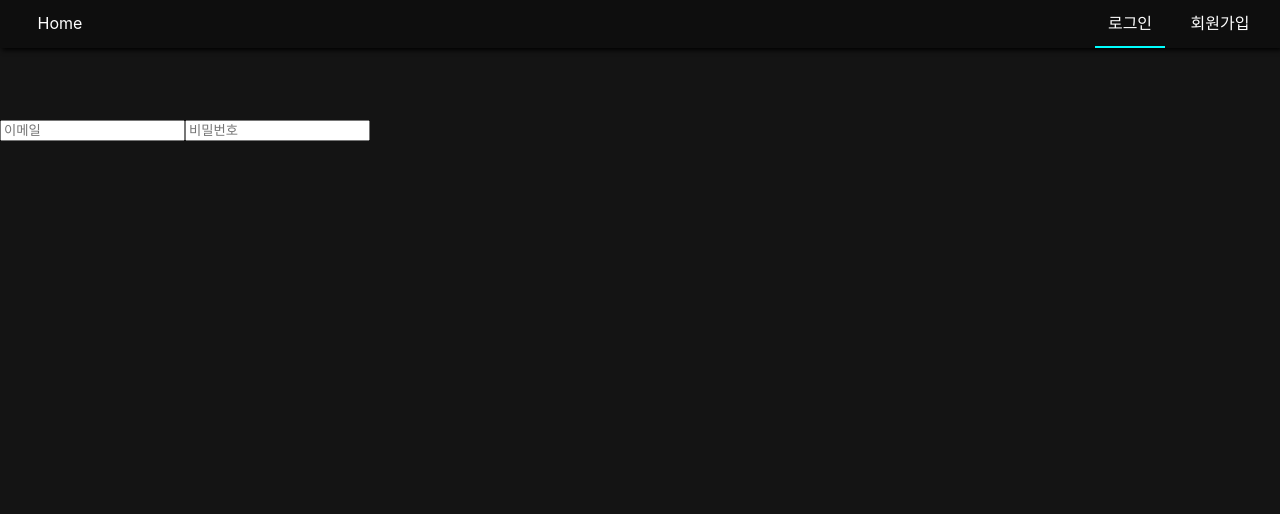
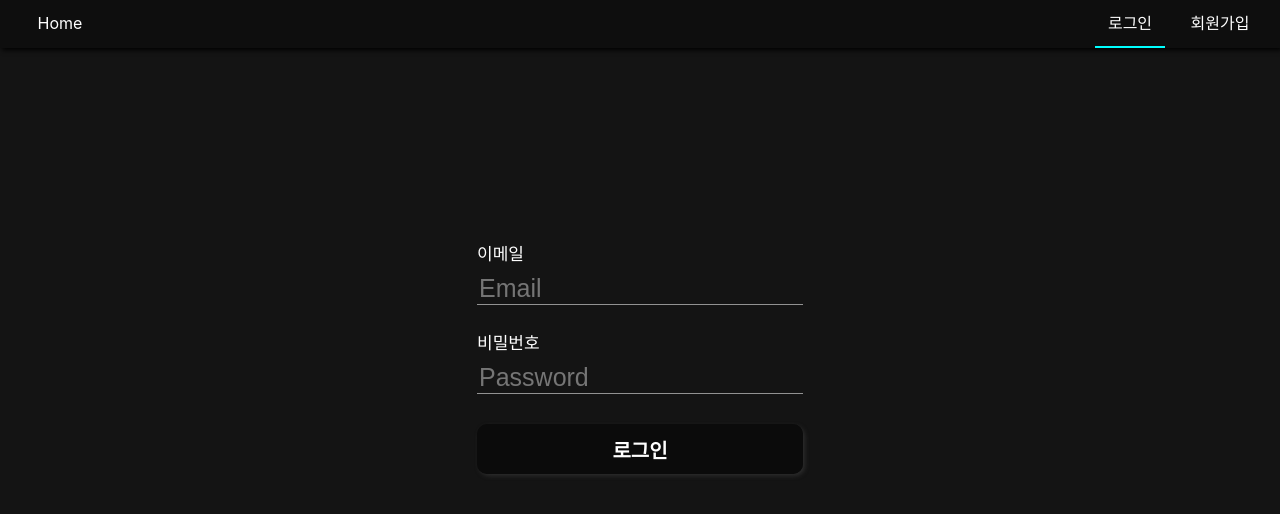
Before and after one commit to ShinEunJin/bigyeong, a React (Create React App) app in the folder client/: page /login in a window 1280 px wide. Shown: the top 514 px of the page. Built offline with nearby package versions, Linux system fonts and the light colour scheme.

Commit message:
create login and register ui

```diff
--- a/client/src/Routes/Login.js
+++ b/client/src/Routes/Login.js
@@ -1,4 +1,46 @@
 import React, { useState } from 'react'
+import styled from "styled-components"
+
+const Div = styled.div`
+    width: 100%;
+    height: 100%;
+    display: flex;
+    justify-content: center;
+    align-items: center;
+    height: 60vh;
+`
+
+const Form = styled.form`
+    display: flex;
+    flex-direction: column;
+`
+
+const Input = styled.input`
+    border: none;
+    font-size: 25px;
+    color: white;
+    background-color: rgba(20, 20, 20, 1);
+    outline: none;
+    border-bottom: 1px solid rgba(200, 200, 200, 0.7);
+    margin: 10px 0px 30px 0px;
+`
+
+const Label = styled.label`
+    font-size: 17px;
+`
+
+const Button = styled.button`
+    box-shadow: 2px 2px 4px rgba(50, 50, 50, 0.8);
+    border: none;
+    border-radius: 10px;
+    background-color: rgba(10, 10, 10, 0.9);
+    font-size: 20px;
+    color: white;
+    font-weight: 600;
+    cursor: pointer;
+    height: 50px;
+    outline: none;
+`
 
 function Login() {
 
@@ -14,10 +56,15 @@ function Login() {
     }
 
     return (
-        <>
-            <input type="email" placeholder="이메일" value={email} onChange={onChangeEmail} />
-            <input type="password" placeholder="비밀번호" value={password} onChange={onChangePassword} />
-        </>
+        <Div>
+            <Form>
+                <Label>이메일</Label>
+                <Input type="email" placeholder="Email" value={email} onChange={onChangeEmail} />
+                <Label>비밀번호</Label>
+                <Input type="password" placeholder="Password" value={password} onChange={onChangePassword} />
+                <Button type="submit">로그인</Button>
+            </Form>
+        </Div>
     )
 }
 
--- a/client/src/Routes/Register.js
+++ b/client/src/Routes/Register.js
@@ -1,11 +1,85 @@
-import React from 'react'
+import React, { useState } from 'react'
+import styled from "styled-components"
 
-function Register() {
+const Div = styled.div`
+    width: 100%;
+    height: 100%;
+    display: flex;
+    justify-content: center;
+    align-items: center;
+    height: 60vh;
+`
+
+const Form = styled.form`
+    display: flex;
+    flex-direction: column;
+`
+
+const Input = styled.input`
+    border: none;
+    font-size: 25px;
+    color: white;
+    background-color: rgba(20, 20, 20, 1);
+    outline: none;
+    border-bottom: 1px solid rgba(200, 200, 200, 0.7);
+    margin: 10px 0px 30px 0px;
+`
+
+const Label = styled.label`
+    font-size: 17px;
+`
+
+const Button = styled.button`
+    box-shadow: 2px 2px 4px rgba(50, 50, 50, 0.8);
+    border: none;
+    border-radius: 10px;
+    background-color: rgba(10, 10, 10, 0.9);
+    font-size: 20px;
+    color: white;
+    font-weight: 600;
+    cursor: pointer;
+    height: 50px;
+    outline: none;
+`
+
+function Login() {
+
+    const [email, setEmail] = useState("")
+    const [name, setName] = useState("")
+    const [confirmPassword, setConfirmPassword] = useState("")
+    const [password, setPassword] = useState("")
+
+    const onChangeEmail = e => {
+        setEmail(e.target.value)
+    }
+
+    const onChangeName = e => {
+        setName(e.target.value)
+    }
+
+    const onChangePassword = e => {
+        setPassword(e.target.value)
+    }
+
+    const onChangeConfirmPassword = e => {
+        setConfirmPassword(e.target.value)
+    }
+
     return (
-        <div>
-            Register
-        </div>
+        <Div>
+            <Form>
+                <Label>이메일</Label>
+                <Input type="email" placeholder="Email" value={email} onChange={onChangeEmail} />
+                <Label>이름</Label>
+                <Input type="text" placeholder="Name" value={name} onChange={onChangeName} />
+                <Label>비밀번호</Label>
+                <Input type="password" placeholder="Password" value={password} onChange={onChangePassword} />
+                <Label>비밀번호 확인</Label>
+                <Input type="password" placeholder="Confirm Password" value={confirmPassword} onChange={onChangeConfirmPassword} />
+                <Button type="submit">회원 가입</Button>
+            </Form>
+        </Div>
     )
 }
 
-export default Register
+export default Login
```
Also changed, not shown: 1 other file (tests, documents, lock files or other folders).
